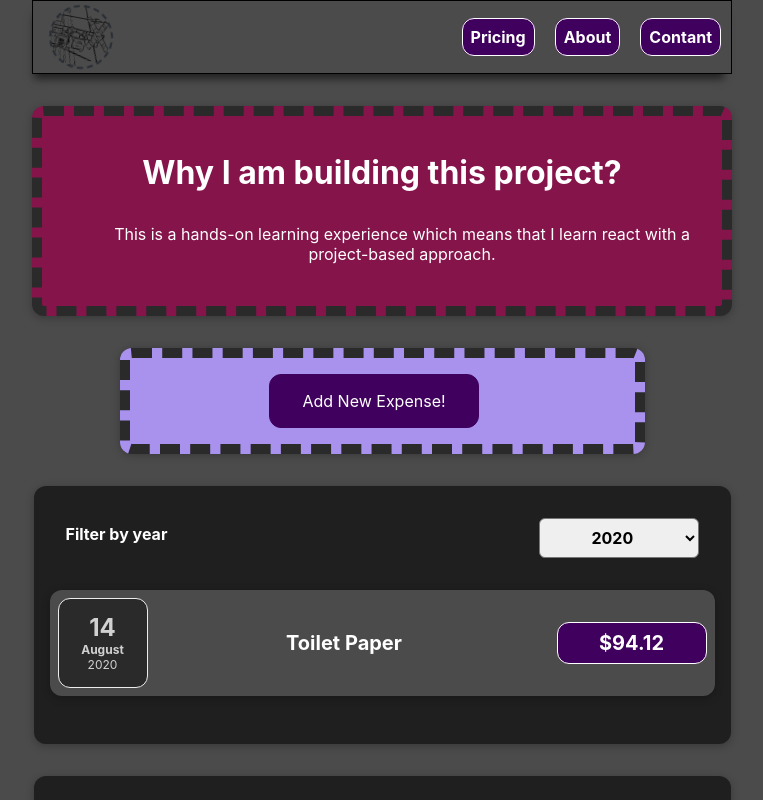
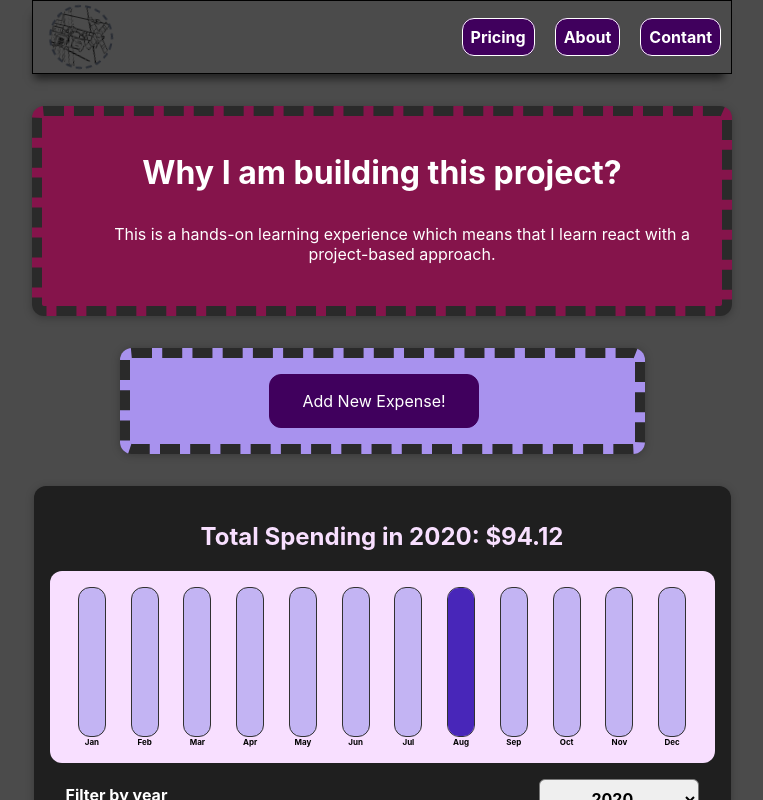
Before and after one commit to Adocresta/learning-react, a React (Create React App) app: page / in a window 1280 px wide. Shown: the top 800 px of the page, without its empty margins (258-1021 px from the left). Built offline with nearby package versions, Linux system fonts and the light colour scheme.

Commit message:
Chart Feature implemented

```diff
--- /dev/null
+++ b/src/components/Chart/Chart.css
@@ -0,0 +1,14 @@
+.chart {
+  padding: 1rem;
+  border-radius: 12px;
+  background-color: #f8dfff;
+  text-align: center;
+  display: flex;
+  justify-content: space-around;
+  height: 10rem;
+}
+
+h2 {
+  color: #f8dfff;
+  transition: all 0.3s ease-out;
+}
--- /dev/null
+++ b/src/components/Chart/Chart.js
@@ -0,0 +1,37 @@
+import "./Chart.css";
+import ChartBar from "./ChartBar";
+
+const Chart = (props) => {
+  const sumAll = (array) => {
+    let sum = 0;
+
+    for (let i = 0; i < array.length; i++) {
+      sum += array[i];
+    }
+    return sum;
+  };
+  const { dataPoints } = props;
+  const { selectedYear } = props;
+  const dataPointsTotalValues = dataPoints.map((dataPoint) => dataPoint.value);
+  const totalMaximum = sumAll(dataPointsTotalValues);
+
+  return (
+    <div>
+      <h2>
+        Total Spending in {selectedYear}: ${totalMaximum}{" "}
+      </h2>
+      <div className="chart">
+        {dataPoints.map((dataPoint) => (
+          <ChartBar
+            key={dataPoint.label}
+            value={dataPoint.value}
+            maxValue={totalMaximum}
+            label={dataPoint.label}
+          />
+        ))}
+      </div>
+    </div>
+  );
+};
+
+export default Chart;
--- /dev/null
+++ b/src/components/Chart/ChartBar.css
@@ -0,0 +1,31 @@
+.chart-bar {
+  height: 100%;
+  display: flex;
+  flex-direction: column;
+  align-items: center;
+}
+
+.chart-bar__inner {
+  height: 100%;
+  width: 100%;
+  border: 1px solid #313131;
+  border-radius: 12px;
+  background-color: #c3b4f3;
+  overflow: hidden;
+  display: flex;
+  flex-direction: column;
+  justify-content: flex-end;
+}
+
+.chart-bar__fill {
+  background-color: #4826b9;
+  width: 100%;
+  min-width: 1.5em;
+  transition: all 0.3s ease-out;
+}
+
+.chart-bar__label {
+  font-weight: bold;
+  font-size: 0.5rem;
+  text-align: center;
+}
--- /dev/null
+++ b/src/components/Chart/ChartBar.js
@@ -0,0 +1,23 @@
+import "./ChartBar.css";
+
+const ChartBar = (props) => {
+  let barFillHeight = "0%";
+
+  if (props.maxValue > 0) {
+    barFillHeight = Math.round((props.value / props.maxValue) * 100) + "%";
+  }
+
+  return (
+    <div className="chart-bar">
+      <div className="chart-bar__inner">
+        <div
+          className="chart-bar__fill"
+          style={{ height: barFillHeight }}
+        ></div>
+      </div>
+      <div className="chart-bar__label">{props.label}</div>
+    </div>
+  );
+};
+
+export default ChartBar;
--- a/src/components/Expenses/Expenses.js
+++ b/src/components/Expenses/Expenses.js
@@ -4,6 +4,7 @@
 import Card from "../UI/Card";
 import ExpensesFilter from "../ExpensesFilter/ExpensesFilter";
 import ExpensesList from "../ExpensesFilter/ExpensesList";
+import ExpensesChart from "./ExpensesChart";
 
 function Expenses(props) {
   // Destructuring in Objects
@@ -22,6 +23,10 @@
 
   return (
     <Card className="expenses">
+      <ExpensesChart
+        expenses={filteredExpenses}
+        selectedYear={selectedYearValue}
+      />
       <ExpensesFilter
         selected={selectedYearValue}
         onYearSelected={yearFilterHandler}
--- /dev/null
+++ b/src/components/Expenses/ExpensesChart.js
@@ -0,0 +1,31 @@
+import React from "react";
+import Chart from "../Chart/Chart.js";
+
+const ExpensesChart = (props) => {
+  const { expenses } = props;
+  const chartDataPoints = [
+    { label: "Jan", value: 0 },
+    { label: "Feb", value: 0 },
+    { label: "Mar", value: 0 },
+    { label: "Apr", value: 0 },
+    { label: "May", value: 0 },
+    { label: "Jun", value: 0 },
+    { label: "Jul", value: 0 },
+    { label: "Aug", value: 0 },
+    { label: "Sep", value: 0 },
+    { label: "Oct", value: 0 },
+    { label: "Nov", value: 0 },
+    { label: "Dec", value: 0 },
+  ];
+
+  for (const expense of expenses) {
+    const expenseMonth = expense.date.getMonth();
+    chartDataPoints[expenseMonth].value += expense.amount;
+  }
+
+  return (
+    <Chart dataPoints={chartDataPoints} selectedYear={props.selectedYear} />
+  );
+};
+
+export default ExpensesChart;
--- a/src/components/ExpensesFilter/ExpensesList.js
+++ b/src/components/ExpensesFilter/ExpensesList.js
@@ -3,7 +3,6 @@
 
 const ExpensesList = (props) => {
   const { expenses } = props;
-  console.log(expenses);
   // filter stuff and map it directly no exstra step needed! filter won't effect original array just creates new one
   const expensesContent = (
     <h2 className="expenses-list__fallback">No Expenses found.</h2>
@@ -11,7 +10,6 @@
   let listCreatedDynamically = null;
 
   if (expenses.length > 0) {
-    console.log("array is available", expenses);
     listCreatedDynamically = expenses.map((element) => {
       return (
         <ExpenseItem
@@ -23,7 +21,6 @@
       );
     });
   } else {
-    console.log("empty array");
     return expensesContent;
   }
 
--- a/src/components/NewExpense/ExpenseForm.js
+++ b/src/components/NewExpense/ExpenseForm.js
@@ -72,10 +72,17 @@
       amount: userInput.enteredAmount,
       date: new Date(userInput.selectedDate),
     };
+    console.log(expenseData);
 
     props.onExpenseFormSave(expenseData);
+
+    // closes the bar after submit
+    props.onCloseButtonClicked();
+  };
+
+  const resetValues = () => {
     setUserInput(() => {
-      return { enteredAmount: "", enteredTitle: "", selectedDate: "" };
+      return { enteredAmount: "0", enteredTitle: "", selectedDate: "" };
     });
     setPreviewEnteredValues((prevState) => {
       return {
@@ -85,12 +92,10 @@
         date: "Please select a date.",
       };
     });
-    props.onCloseButtonClicked();
   };
 
+  // closes the bar without saving
   const closeNewExpenseBar = (e) => {
-    e.preventDefault();
-    console.log("bar is closed");
     props.onCloseButtonClicked();
   };
 
@@ -131,7 +136,12 @@
         </div>
       </div>
       <div className="new-expense__actions">
-        <button onClick={closeNewExpenseBar}>Cancel</button>
+        <button type="button" onClick={closeNewExpenseBar}>
+          Cancel
+        </button>
+        <button type="button" onClick={resetValues}>
+          Reset
+        </button>
         <button type="submit">Add Expense</button>
       </div>
     </form>
```
